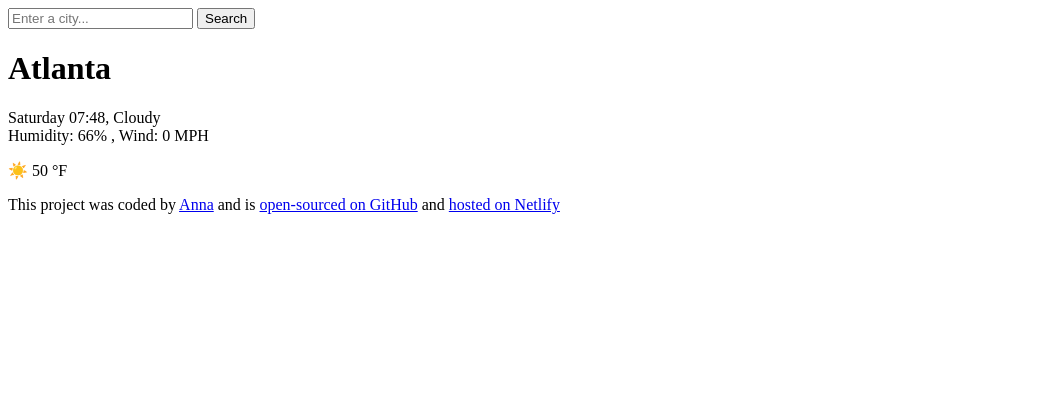
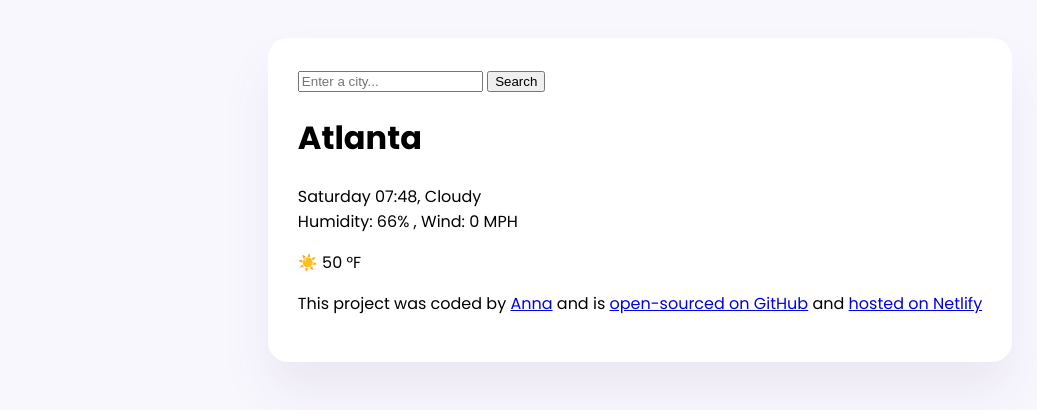
Before and after one commit to useherexperience/Week-7, a plain HTML site: page index.html in a window 1280 px wide. Shown: the whole page, without its empty margins (0-1037 px from the left). Drawn offline with Linux system fonts and the light colour scheme.

Commit message:
Added Poppins font family & styled the weather module

```diff
--- a/index.html
+++ b/index.html
@@ -5,8 +5,13 @@
     <meta http-equiv="X-UA-Compatible" content="IE=edge" />
     <meta name="viewport" content="width=device-width, initial-scale=1.0" />
     <title>Vanilla Weather Search</title>
+    <link rel="stylesheet" href="src/style.css" />
+    <link rel="preconnect" href="https://fonts.googleapis.com">
+    <link rel="preconnect" href="https://fonts.gstatic.com" crossorigin>
+    <link href="https://fonts.googleapis.com/css2?family=Poppins:ital,wght@0,400;0,500;0,600;0,700;1,400&display=swap" rel="stylesheet">
 </head>
 <body>
+    <div class="weather-module">
         <header>
             <form>
                 <input type="search" placeholder="Enter a city..." required />
@@ -33,5 +38,7 @@
                 <a href="https://shecodes-week6.netlify.app/" target="_blank">hosted on Netlify</a>
             </p>
         </footer>
+    </div>
+
 </body>
 </html>
--- /dev/null
+++ b/src/style.css
@@ -0,0 +1,15 @@
+body {
+    background-color: #f9f7fe;
+    display: flex;
+    flex-direction: column;
+    font-family: 'Poppins', sans-serif;
+}
+
+.weather-module {
+    background: white;
+    max-width: 800px;
+    margin: 30px auto;
+    box-shadow: 0 30px 50px rgba(65,50,100,0.08);
+    padding: 30px;
+    border-radius: 20px;
+}
```
Lines whose indentation alone changed are shown as unchanged.
